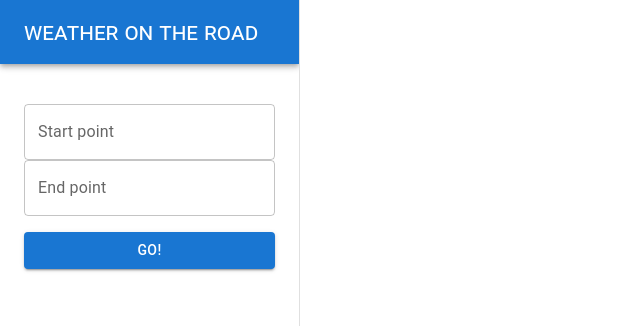
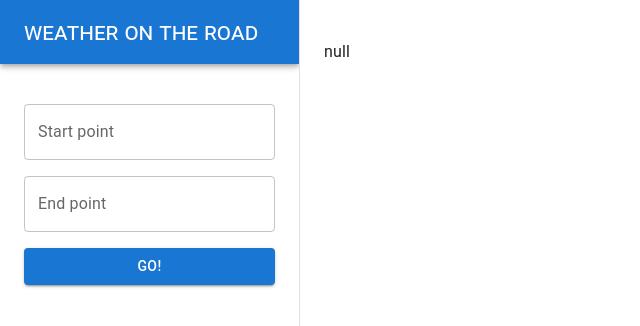
Before and after one commit to 80Quattro/weather-on-road, a React (Create React App) app: page / in a window 1280 px wide. Shown: the top 326 px of the page, without its empty margins (0-640 px from the left). Built offline with nearby package versions, Linux system fonts and the light colour scheme.

Commit message:
Fix display main content

```diff
--- a/src/components/Header.jsx
+++ b/src/components/Header.jsx
@@ -9,7 +9,7 @@ import MenuIcon from '@mui/icons-material/Menu';
 const Header = ({parentCallback}) => {
     return (
         <Box sx={{ display: { sm: 'none' }, flexGrow: 1 }}>
-            <AppBar position="static">
+            <AppBar position="fixed">
                 <Toolbar>
                     <IconButton
                         color="inherit"
--- a/src/components/LocationsForm.jsx
+++ b/src/components/LocationsForm.jsx
@@ -5,10 +5,6 @@ import usePlace from '../hooks/usePlace';
 import TextField from '@mui/material/TextField';
 import Container from '@mui/material/Container';
 import Button from '@mui/material/Button';
-import Typography from '@mui/material/Typography';
-import Chip from '@mui/material/chip';
-import CircularProgress from '@mui/material/CircularProgress';
-import Alert from '@mui/material/Alert';
 import PlaceInfo from './PlaceInfo';
 
 const LocationsForm = ({parentCallback}) => {
@@ -27,11 +23,11 @@ const LocationsForm = ({parentCallback}) => {
     return (
         <Container sx={{mt: 5}}>
             <form onSubmit={handleSubmit}>
-                <TextField id="place1" label="Start point" variant="outlined" fullWidth value={place1Searchtext} onChange={(e) => {setPlace1Searchtext(e.target.value)}} />
-                <PlaceInfo sx={{my: 2}} place={place1} />
-                <TextField id="place2" label="End point" variant="outlined" fullWidth value={place2Searchtext} onChange={(e) => {setPlace2Searchtext(e.target.value)}} />
-                <PlaceInfo sx={{my: 2}} place={place2} />
-                <Button sx={{my: 2}} variant="contained" color="primary" type="submit" fullWidth>
+                <TextField sx={{mb: 1}} id="place1" label="Start point" variant="outlined" fullWidth value={place1Searchtext} onChange={(e) => {setPlace1Searchtext(e.target.value)}} />
+                <PlaceInfo sx={{my: 1}} place={place1} />
+                <TextField sx={{my: 1}} id="place2" label="End point" variant="outlined" fullWidth value={place2Searchtext} onChange={(e) => {setPlace2Searchtext(e.target.value)}} />
+                <PlaceInfo sx={{my: 1}} place={place2} />
+                <Button sx={{my: 1}} variant="contained" color="primary" type="submit" fullWidth>
                     Go!
                 </Button>
             </form>
--- a/src/components/NavigationDrawer.jsx
+++ b/src/components/NavigationDrawer.jsx
@@ -5,7 +5,6 @@ import Logo from './Logo';
 
 import Drawer from '@mui/material/Drawer';
 import Toolbar from '@mui/material/Toolbar';
-import Paper from '@mui/material/Paper';
 import AppBar from '@mui/material/AppBar';
 import Box from '@mui/material/Box';
 
@@ -34,7 +33,11 @@ const NavigationDrawer = ({drawerWidth, opened, handleSubmit}) => {
     );
 
     return (
-        <>
+        <Box
+            component="nav"
+            sx={{ width: { sm: drawerWidth }, flexShrink: { sm: 0 } }}
+            aria-label="mailbox folders"
+        >
             <Drawer
                 variant="temporary"
                 open={mobileOpen}
@@ -63,7 +66,7 @@ const NavigationDrawer = ({drawerWidth, opened, handleSubmit}) => {
                 {drawerBody}
 
             </Drawer>
-        </>
+        </Box>
      );
 }
 
--- a/src/pages/Main.jsx
+++ b/src/pages/Main.jsx
@@ -4,11 +4,9 @@ import NavigationDrawer from '../components/NavigationDrawer';
 import useWeather from '../hooks/useWeather';
 
 import CssBaseline from '@mui/material/CssBaseline';
-import IconButton from '@mui/material/IconButton';
-import MenuIcon from '@mui/icons-material/Menu';
 import WeatherInLocationList from '../components/WeatherInLocationList';
 import Header from '../components/Header';
-import Container from '@mui/material/Container';
+import Box from '@mui/material/Box';
 
 function Main() {
 
@@ -32,14 +30,17 @@ function Main() {
     }
 
     return (
-        <React.Fragment>
+        <Box sx={{ display: 'flex' }}>
             <CssBaseline />
             <Header parentCallback={handleDrawerToggle} />
             <NavigationDrawer drawerWidth={drawerWidth} opened={isNavOpened} handleSubmit={handleSubmit} />
-            <Container>
+            <Box
+                component="main"
+                sx={{ flexGrow: 1, p: 3, width: { sm: `calc(100% - ${drawerWidth}px)` }, mt: { xs: 8, sm: 2 }}}
+            >
                 <WeatherInLocationList weatherList={weather} />
-            </Container>
-        </React.Fragment>
+            </Box>
+        </Box>
     );
 
 }
```
